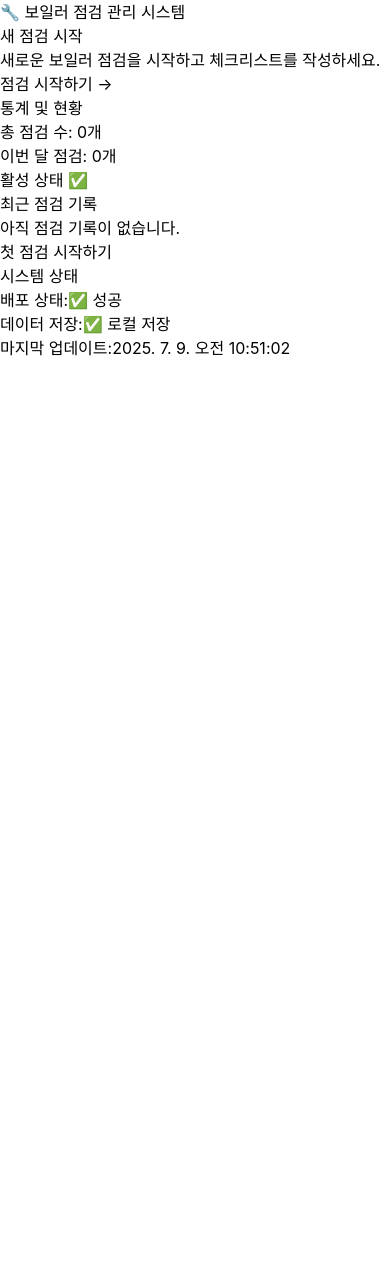
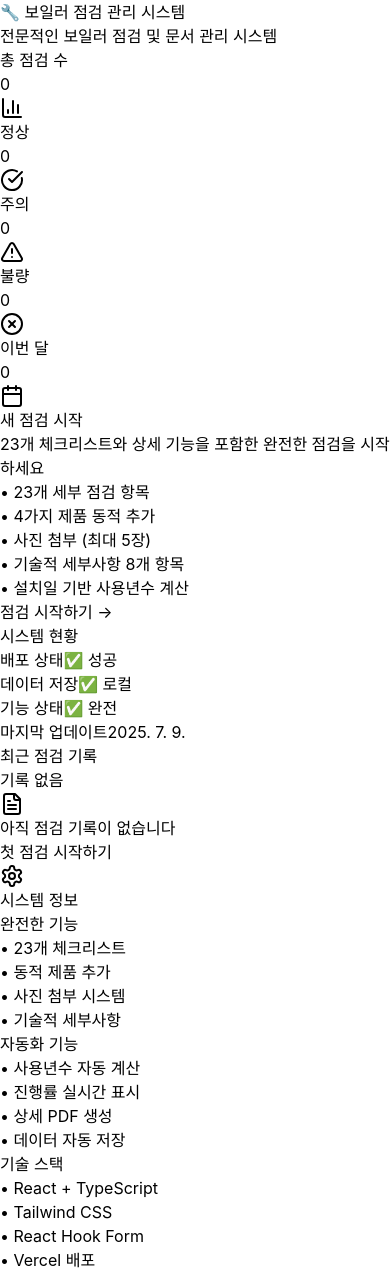
Before and after one commit to sihwankim2023/boiler-inspection-clean, a React (Vite) app: page / in a window 390 px wide. Before the commit the page ends 844 px from the top, so only its background shows below. Built offline with nearby package versions, Linux system fonts and the light colour scheme.

Commit message:
Complete app: src/pages/HomePage.tsx

```diff
--- a/src/pages/HomePage.tsx
+++ b/src/pages/HomePage.tsx
@@ -1,17 +1,44 @@
 import React, { useState, useEffect } from 'react'
 import { Link } from 'react-router-dom'
+import { FileText, CheckCircle, AlertTriangle, XCircle, Calendar, User, MapPin, Settings, BarChart3 } from 'lucide-react'
 
 export default function HomePage() {
   const [inspections, setInspections] = useState<any[]>([])
   const [loading, setLoading] = useState(true)
+  const [stats, setStats] = useState({
+    total: 0,
+    thisMonth: 0,
+    normal: 0,
+    caution: 0,
+    defective: 0
+  })
 
   useEffect(() => {
-    // 로컬 스토리지에서 점검 데이터 로드
     const loadInspections = () => {
       try {
         const data = localStorage.getItem('inspections')
         const parsedData = data ? JSON.parse(data) : []
         setInspections(parsedData)
+
+        // 통계 계산
+        const now = new Date()
+        const thisMonth = parsedData.filter((inspection: any) => {
+          const inspectionDate = new Date(inspection.inspection_date)
+          return inspectionDate.getMonth() === now.getMonth() &&
+                 inspectionDate.getFullYear() === now.getFullYear()
+        }).length
+
+        const normal = parsedData.filter((i: any) => i.result === '정상').length
+        const caution = parsedData.filter((i: any) => i.result === '주의').length
+        const defective = parsedData.filter((i: any) => i.result === '불량').length
+
+        setStats({
+          total: parsedData.length,
+          thisMonth,
+          normal,
+          caution,
+          defective
+        })
       } catch (error) {
         console.error('데이터 로드 실패:', error)
         setInspections([])
@@ -23,21 +50,116 @@ export default function HomePage() {
     loadInspections()
   }, [])
 
-  const recentInspections = inspections.slice(0, 5)
+  const recentInspections = inspections.slice(0, 8)
+
+  const getResultIcon = (result: string) => {
+    switch (result) {
+      case '정상':
+        return <CheckCircle className="w-5 h-5 text-green-600" />
+      case '주의':
+        return <AlertTriangle className="w-5 h-5 text-yellow-600" />
+      case '불량':
+        return <XCircle className="w-5 h-5 text-red-600" />
+      default:
+        return <FileText className="w-5 h-5 text-gray-600" />
+    }
+  }
+
+  const getResultBadge = (result: string) => {
+    const baseClasses = "px-3 py-1 rounded-full text-sm font-medium"
+    switch (result) {
+      case '정상':
+        return `${baseClasses} bg-green-100 text-green-800`
+      case '주의':
+        return `${baseClasses} bg-yellow-100 text-yellow-800`
+      case '불량':
+        return `${baseClasses} bg-red-100 text-red-800`
+      default:
+        return `${baseClasses} bg-gray-100 text-gray-800`
+    }
+  }
 
   return (
-    <div className="max-w-6xl mx-auto p-6">
-      <div className="bg-white rounded-lg shadow-md p-8 mb-8">
-        <h1 className="text-4xl font-bold text-blue-600 mb-8 text-center">
+    <div className="max-w-7xl mx-auto p-4 space-y-6">
+      {/* 헤더 */}
+      <div className="bg-white rounded-lg shadow-md p-6">
+        <div className="text-center">
+          <h1 className="text-3xl font-bold text-blue-600 mb-2">
             🔧 보일러 점검 관리 시스템
           </h1>
+          <p className="text-gray-600">
+            전문적인 보일러 점검 및 문서 관리 시스템
+          </p>
+        </div>
+      </div>
 
+      {/* 통계 카드 */}
+      <div className="grid grid-cols-1 md:grid-cols-5 gap-4">
+        <div className="bg-blue-500 text-white p-4 rounded-lg">
+          <div className="flex items-center justify-between">
+            <div>
+              <p className="text-blue-100 text-sm">총 점검 수</p>
+              <p className="text-2xl font-bold">{stats.total}</p>
+            </div>
+            <BarChart3 className="w-8 h-8 text-blue-200" />
+          </div>
+        </div>
+
+        <div className="bg-green-500 text-white p-4 rounded-lg">
+          <div className="flex items-center justify-between">
+            <div>
+              <p className="text-green-100 text-sm">정상</p>
+              <p className="text-2xl font-bold">{stats.normal}</p>
+            </div>
+            <CheckCircle className="w-8 h-8 text-green-200" />
+          </div>
+        </div>
+
+        <div className="bg-yellow-500 text-white p-4 rounded-lg">
+          <div className="flex items-center justify-between">
+            <div>
+              <p className="text-yellow-100 text-sm">주의</p>
+              <p className="text-2xl font-bold">{stats.caution}</p>
+            </div>
+            <AlertTriangle className="w-8 h-8 text-yellow-200" />
+          </div>
+        </div>
+
+        <div className="bg-red-500 text-white p-4 rounded-lg">
+          <div className="flex items-center justify-between">
+            <div>
+              <p className="text-red-100 text-sm">불량</p>
+              <p className="text-2xl font-bold">{stats.defective}</p>
+            </div>
+            <XCircle className="w-8 h-8 text-red-200" />
+          </div>
+        </div>
+
+        <div className="bg-purple-500 text-white p-4 rounded-lg">
+          <div className="flex items-center justify-between">
+            <div>
+              <p className="text-purple-100 text-sm">이번 달</p>
+              <p className="text-2xl font-bold">{stats.thisMonth}</p>
+            </div>
+            <Calendar className="w-8 h-8 text-purple-200" />
+          </div>
+        </div>
+      </div>
+
+      {/* 메인 액션 */}
       <div className="grid gap-6 md:grid-cols-2">
-          <div className="bg-gradient-to-r from-blue-500 to-blue-600 text-white p-6 rounded-lg">
+        <div className="bg-gradient-to-br from-blue-500 to-blue-600 text-white p-6 rounded-lg">
           <h2 className="text-2xl font-semibold mb-4">새 점검 시작</h2>
           <p className="mb-4 opacity-90">
-              새로운 보일러 점검을 시작하고 체크리스트를 작성하세요.
+            23개 체크리스트와 상세 기능을 포함한 완전한 점검을 시작하세요
           </p>
+          <ul className="text-sm opacity-90 mb-4 space-y-1">
+            <li>• 23개 세부 점검 항목</li>
+            <li>• 4가지 제품 동적 추가</li>
+            <li>• 사진 첨부 (최대 5장)</li>
+            <li>• 기술적 세부사항 8개 항목</li>
+            <li>• 설치일 기반 사용년수 계산</li>
+          </ul>
           <Link
             to="/inspection"
             className="inline-block bg-white text-blue-600 px-6 py-3 rounded-lg hover:bg-gray-100 transition-colors font-semibold"
@@ -46,29 +168,45 @@ export default function HomePage() {
           </Link>
         </div>
 
-          <div className="bg-gradient-to-r from-green-500 to-green-600 text-white p-6 rounded-lg">
-            <h2 className="text-2xl font-semibold mb-4">통계 및 현황</h2>
-            <p className="mb-4 opacity-90">
-              총 점검 수: {inspections.length}개
-            </p>
-            <p className="mb-4 opacity-90">
-              이번 달 점검: {inspections.filter(i => {
-                const inspectionDate = new Date(i.inspection_date)
-                const now = new Date()
-                return inspectionDate.getMonth() === now.getMonth() &&
-                       inspectionDate.getFullYear() === now.getFullYear()
-              }).length}개
-            </p>
-            <div className="bg-white text-green-600 px-6 py-3 rounded-lg font-semibold">
-              활성 상태 ✅
+        <div className="bg-gradient-to-br from-green-500 to-green-600 text-white p-6 rounded-lg">
+          <h2 className="text-2xl font-semibold mb-4">시스템 현황</h2>
+          <div className="space-y-3">
+            <div className="flex items-center justify-between">
+              <span className="opacity-90">배포 상태</span>
+              <span className="bg-white text-green-600 px-3 py-1 rounded-full text-sm font-medium">
+                ✅ 성공
+              </span>
+            </div>
+            <div className="flex items-center justify-between">
+              <span className="opacity-90">데이터 저장</span>
+              <span className="bg-white text-green-600 px-3 py-1 rounded-full text-sm font-medium">
+                ✅ 로컬
+              </span>
+            </div>
+            <div className="flex items-center justify-between">
+              <span className="opacity-90">기능 상태</span>
+              <span className="bg-white text-green-600 px-3 py-1 rounded-full text-sm font-medium">
+                ✅ 완전
+              </span>
+            </div>
+            <div className="flex items-center justify-between">
+              <span className="opacity-90">마지막 업데이트</span>
+              <span className="text-sm opacity-90">
+                {new Date().toLocaleDateString('ko-KR')}
+              </span>
             </div>
           </div>
         </div>
       </div>
 
       {/* 최근 점검 기록 */}
-      <div className="bg-white rounded-lg shadow-md p-8">
-        <h2 className="text-2xl font-semibold mb-6">최근 점검 기록</h2>
+      <div className="bg-white rounded-lg shadow-md p-6">
+        <div className="flex items-center justify-between mb-6">
+          <h2 className="text-xl font-semibold">최근 점검 기록</h2>
+          <span className="text-sm text-gray-500">
+            {recentInspections.length > 0 ? `최근 ${recentInspections.length}개` : '기록 없음'}
+          </span>
+        </div>
 
         {loading ? (
           <div className="text-center py-8">
@@ -77,64 +215,111 @@ export default function HomePage() {
           </div>
         ) : recentInspections.length === 0 ? (
           <div className="text-center py-8">
-            <p className="text-gray-600">아직 점검 기록이 없습니다.</p>
+            <FileText className="w-16 h-16 text-gray-400 mx-auto mb-4" />
+            <p className="text-gray-600 mb-4">아직 점검 기록이 없습니다</p>
             <Link
               to="/inspection"
-              className="mt-4 inline-block bg-blue-600 text-white px-6 py-3 rounded-lg hover:bg-blue-700 transition-colors"
+              className="inline-block bg-blue-600 text-white px-6 py-3 rounded-lg hover:bg-blue-700 transition-colors"
             >
               첫 점검 시작하기
             </Link>
           </div>
         ) : (
-          <div className="space-y-4">
+          <div className="grid gap-4 md:grid-cols-2">
             {recentInspections.map((inspection) => (
               <div key={inspection.id} className="border border-gray-200 rounded-lg p-4 hover:shadow-md transition-shadow">
-                <div className="flex justify-between items-start">
-                  <div className="flex-1">
+                <div className="flex items-start justify-between mb-3">
+                  <div className="flex items-center space-x-2">
+                    {getResultIcon(inspection.result)}
                     <h3 className="font-semibold text-lg">{inspection.site_name}</h3>
-                    <p className="text-gray-600 text-sm">{inspection.address}</p>
-                    <div className="mt-2 flex items-center space-x-4 text-sm">
-                      <span className="text-gray-500">
-                        점검일: {new Date(inspection.inspection_date).toLocaleDateString('ko-KR')}
+                  </div>
+                  <span className={getResultBadge(inspection.result)}>
+                    {inspection.result}
                   </span>
-                      <span className="text-gray-500">
-                        점검자: {inspection.inspector}
+                </div>
+
+                <div className="space-y-2 text-sm text-gray-600">
+                  <div className="flex items-center space-x-2">
+                    <MapPin className="w-4 h-4" />
+                    <span>{inspection.address}</span>
+                  </div>
+                  <div className="flex items-center space-x-2">
+                    <User className="w-4 h-4" />
+                    <span>점검자: {inspection.inspector}</span>
+                  </div>
+                  <div className="flex items-center space-x-2">
+                    <Calendar className="w-4 h-4" />
+                    <span>점검일: {new Date(inspection.inspection_date).toLocaleDateString('ko-KR')}</span>
+                  </div>
+                </div>
+
+                {inspection.products && inspection.products.length > 0 && (
+                  <div className="mt-3 p-2 bg-gray-50 rounded">
+                    <div className="text-sm text-gray-700">
+                      <span className="font-medium">설치 제품:</span>
+                      <span className="ml-2">
+                        {inspection.products.map((p: any) => `${p.name} ${p.count}대`).join(', ')}
                       </span>
                     </div>
                   </div>
-                  <div className="text-right">
-                    <span className={`px-3 py-1 rounded-full text-sm font-medium ${
-                      inspection.result === '정상' ? 'bg-green-100 text-green-800' :
-                      inspection.result === '주의' ? 'bg-yellow-100 text-yellow-800' :
-                      'bg-red-100 text-red-800'
-                    }`}>
-                      {inspection.result}
+                )}
+
+                {inspection.summary && (
+                  <div className="mt-3 p-2 bg-blue-50 rounded">
+                    <p className="text-sm text-blue-800">
+                      <span className="font-medium">요약:</span> {inspection.summary}
+                    </p>
+                  </div>
+                )}
+
+                <div className="mt-3 flex items-center justify-between text-xs text-gray-500">
+                  <span>
+                    {inspection.photo_count > 0 && `📷 ${inspection.photo_count}장`}
+                    {inspection.checklist_answers && ` • ✅ ${Object.values(inspection.checklist_answers).filter((a: any) => a.answer === 'yes').length}/23`}
+                  </span>
+                  <span>
+                    {new Date(inspection.created_at).toLocaleString('ko-KR')}
                   </span>
                 </div>
-                </div>
-                {inspection.summary && (
-                  <p className="mt-2 text-gray-700 text-sm">{inspection.summary}</p>
-                )}
               </div>
             ))}
           </div>
         )}
       </div>
 
-      <div className="mt-8 p-4 bg-gray-100 rounded-lg">
-        <h3 className="font-semibold mb-2">시스템 상태</h3>
+      {/* 시스템 정보 */}
+      <div className="bg-gray-50 rounded-lg p-6">
+        <h3 className="font-semibold mb-4 flex items-center">
+          <Settings className="w-5 h-5 mr-2" />
+          시스템 정보
+        </h3>
         <div className="grid grid-cols-1 md:grid-cols-3 gap-4 text-sm">
-          <div>
-            <span className="text-gray-600">배포 상태:</span>
-            <span className="ml-2 text-green-600 font-medium">✅ 성공</span>
+          <div className="bg-white p-4 rounded">
+            <div className="font-medium text-gray-700 mb-2">완전한 기능</div>
+            <ul className="text-gray-600 space-y-1">
+              <li>• 23개 체크리스트</li>
+              <li>• 동적 제품 추가</li>
+              <li>• 사진 첨부 시스템</li>
+              <li>• 기술적 세부사항</li>
+            </ul>
           </div>
-          <div>
-            <span className="text-gray-600">데이터 저장:</span>
-            <span className="ml-2 text-green-600 font-medium">✅ 로컬 저장</span>
+          <div className="bg-white p-4 rounded">
+            <div className="font-medium text-gray-700 mb-2">자동화 기능</div>
+            <ul className="text-gray-600 space-y-1">
+              <li>• 사용년수 자동 계산</li>
+              <li>• 진행률 실시간 표시</li>
+              <li>• 상세 PDF 생성</li>
+              <li>• 데이터 자동 저장</li>
+            </ul>
           </div>
-          <div>
-            <span className="text-gray-600">마지막 업데이트:</span>
-            <span className="ml-2 text-gray-600">{new Date().toLocaleString('ko-KR')}</span>
+          <div className="bg-white p-4 rounded">
+            <div className="font-medium text-gray-700 mb-2">기술 스택</div>
+            <ul className="text-gray-600 space-y-1">
+              <li>• React + TypeScript</li>
+              <li>• Tailwind CSS</li>
+              <li>• React Hook Form</li>
+              <li>• Vercel 배포</li>
+            </ul>
           </div>
         </div>
       </div>
```
Lines whose indentation alone changed are shown as unchanged.
